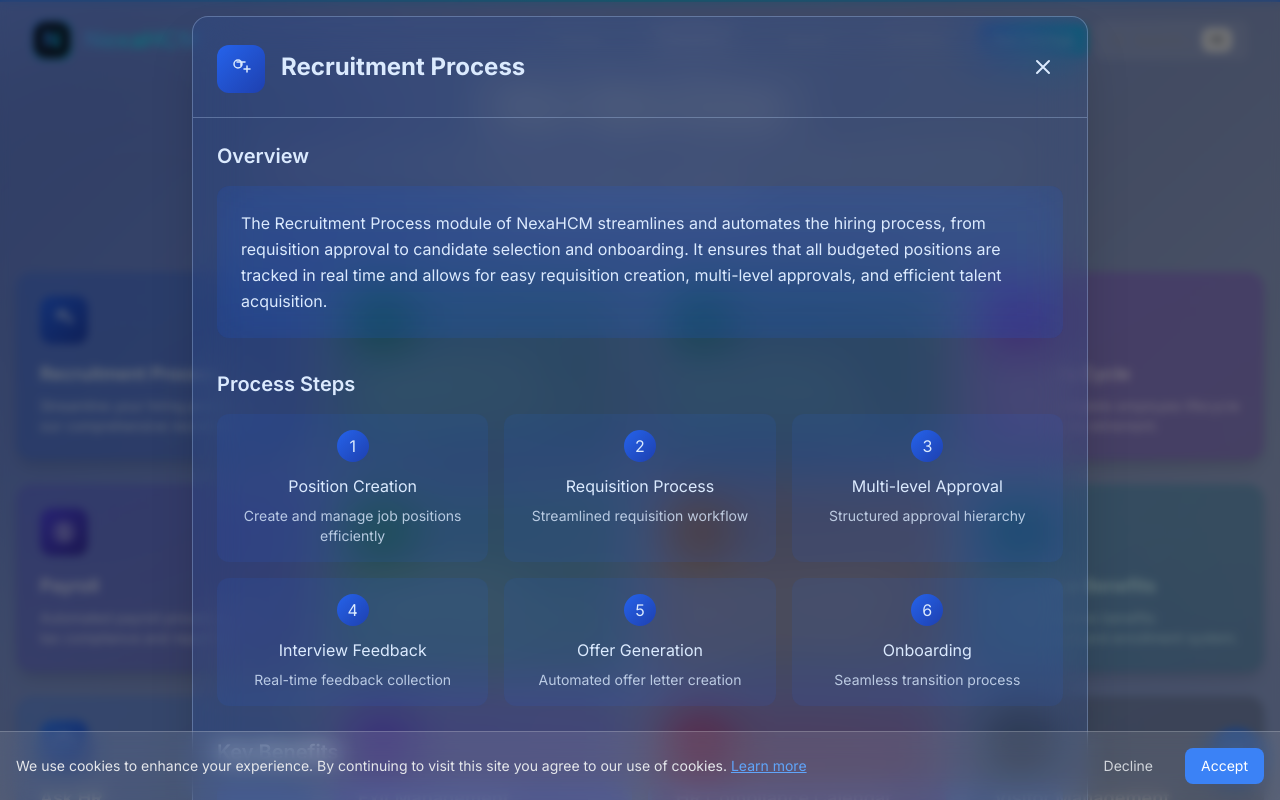
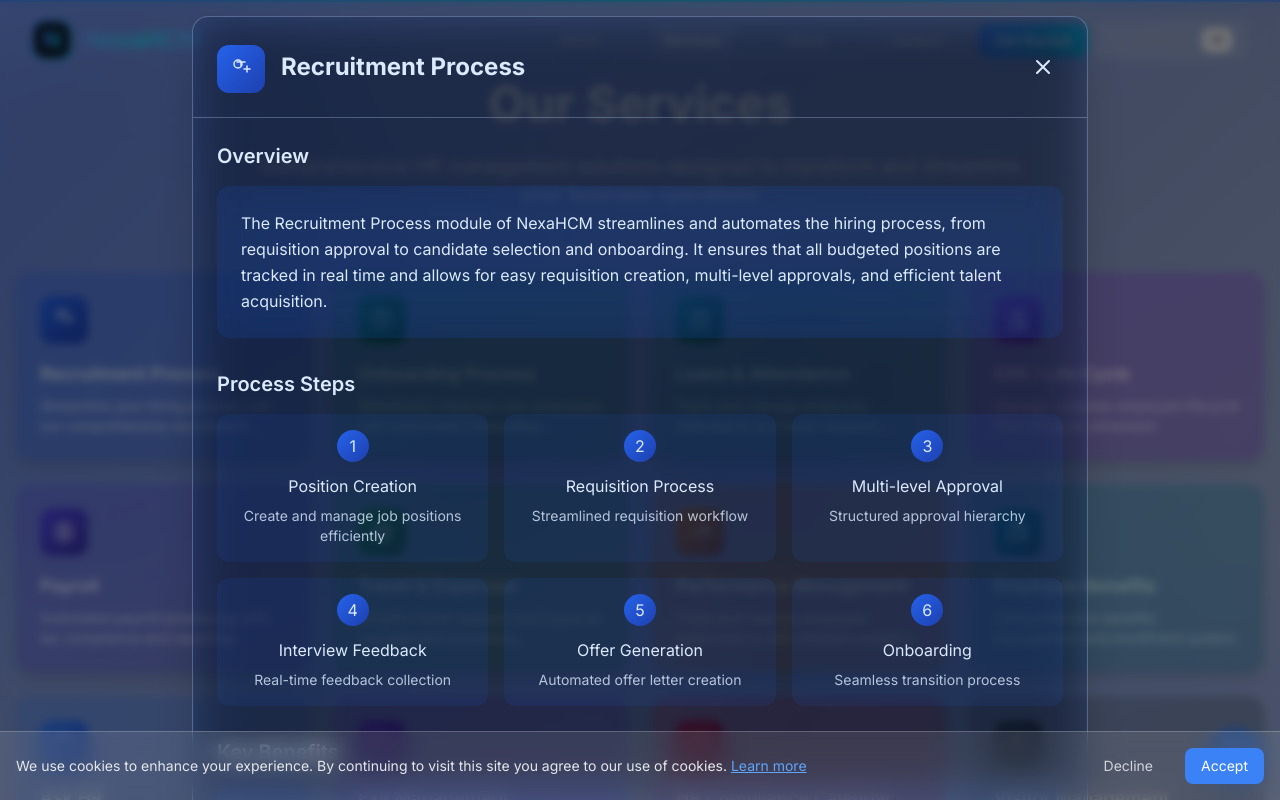
Before and after one commit to Prasanthk4/nexahcm, a React (Vite) app: page /services in a window 1280 px wide. Both pictures are taken after a click on the element 163 px from the left and 366 px from the top of the page. Shown: the top 800 px of the page. Built offline with nearby package versions, Linux system fonts and the light colour scheme.

Commit message:
fix: Modal close behavior when clicking outside

```diff
--- a/src/pages/Services.jsx
+++ b/src/pages/Services.jsx
@@ -1119,16 +1119,18 @@ const Services = () => {
 
       {/* Modal */}
       {selectedModule && (
-        <div className="fixed inset-0 z-50 overflow-y-auto" onClick={(e) => {
-          // Close only if clicking the backdrop
-          if (e.target === e.currentTarget) {
-            setSelectedModule(null);
-          }
-        }}>
-          <div className="fixed inset-0 bg-black/50 backdrop-blur-sm" onClick={() => setSelectedModule(null)}></div>
-          <div className="relative min-h-screen flex items-center justify-center p-4" onClick={(e) => e.stopPropagation()}>
-            <div className={`relative w-full max-w-4xl rounded-2xl shadow-2xl ${moduleColors[selectedModule.title].card}
-                         ${moduleColors[selectedModule.title].border} border backdrop-blur-xl`}>
+        <div
+          className="fixed inset-0 z-50 overflow-y-auto bg-black/50 backdrop-blur-sm"
+          onClick={() => setSelectedModule(null)}
+        >
+          <div
+            className="relative min-h-screen flex items-center justify-center p-4"
+          >
+            <div
+              className={`relative w-full max-w-4xl rounded-2xl shadow-2xl ${moduleColors[selectedModule.title].card}
+                       ${moduleColors[selectedModule.title].border} border backdrop-blur-xl`}
+              onClick={(e) => e.stopPropagation()}
+            >
               {/* Header */}
               <div className={`flex items-center justify-between p-6 border-b ${moduleColors[selectedModule.title].border}`}>
                 <div className="flex items-center gap-4">
```
